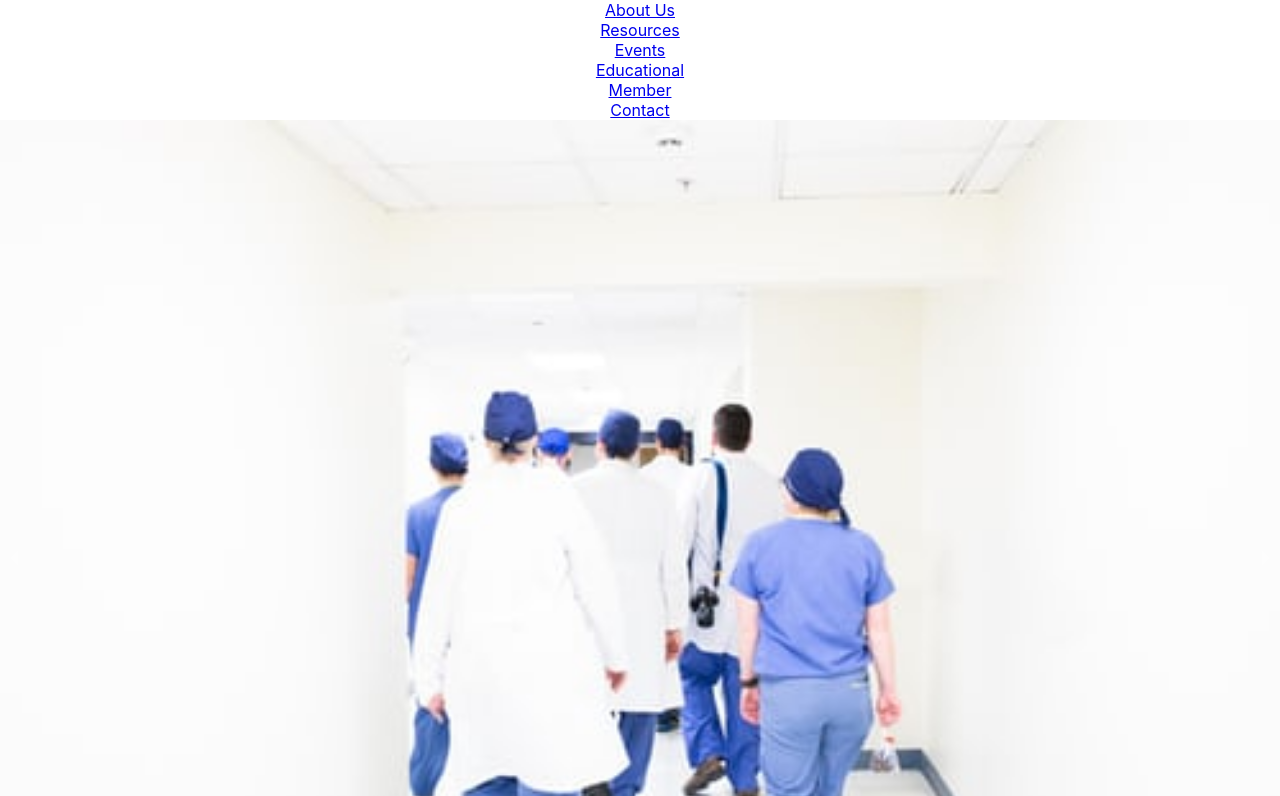
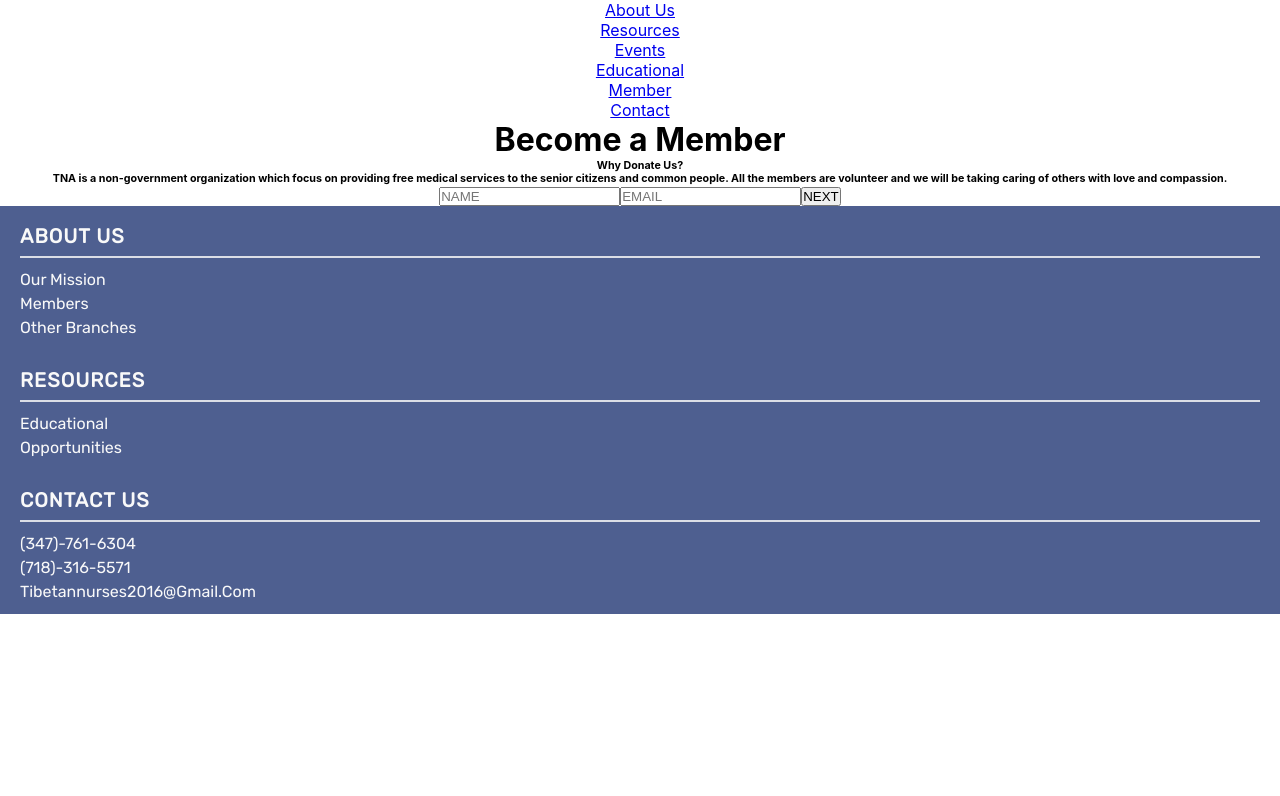
Before and after one commit to TenNga/Tibetan-Nurses-Association, a React (Create React App) app: page /member in a window 1280 px wide. Shown: the part 984-1780 px from the top of the page. After the commit the page ends 1646 px from the top, so only its background shows below. Built offline with nearby package versions, Linux system fonts and the light colour scheme.

Commit message:
basic layout of member page done

```diff
--- a/src/Components/CarouselSlider.js
+++ b/src/Components/CarouselSlider.js
@@ -6,7 +6,7 @@ import { Carousel } from 'react-responsive-carousel';
 const CarouselSlider = () => {
     return(
         <div className="carousel">
-            <Carousel showThumbs={false} autoPlay={true} showStatus={false}>
+            <Carousel showThumbs={false} autoPlay={true} showStatus={false} swipeable={true}>
                 <div>
                     <h3 className="legend">TNA helps</h3>
                     <img className="c-img" src="nurses.jpg" />
--- a/src/Container/MainContainer.js
+++ b/src/Container/MainContainer.js
@@ -7,6 +7,7 @@ import Event from './Event';
 import Educational from './Educational';
 import Footer from './Footer';
 import AlwaysNav from './AlwaysNav';
+import Member from './Member';
 
 const MainContainer = () => {
     return(
@@ -15,6 +16,7 @@ const MainContainer = () => {
             <Route path="/about" component={AboutUs} />
             <Route path="/events" component={Event} />
             <Route path="/educational" component={Educational} />
+            <Route path="/member" component={Member} />
             <Route path="/" component={Home} />
         </Switch>
         {/* <Home /> */}
--- /dev/null
+++ b/src/Container/Member.js
@@ -0,0 +1,24 @@
+import React from 'react';
+
+class Member extends React.Component {
+    handleSubmit = (e) => {
+        e.preventDefault();
+        console.log("Submit Form")
+    }
+    render(){
+        return(
+            <div className="member-container">
+                <h1>Become a Member</h1>
+                <h6>Why Donate Us?</h6>
+                <h6>TNA is a non-government organization which focus on providing free medical services to the senior citizens and common people. All the members are volunteer and we will be taking caring of others with love and compassion.</h6>
+                <form onSubmit={this.handleSubmit}>
+                    <input type="text" name="member-name" placeholder="NAME" />
+                    <input type="text" name="member-email" placeholder="EMAIL" />
+                    <input type="submit" value="NEXT" />
+                </form>
+            </div>
+        )
+    }
+}
+
+export default Member;
```
